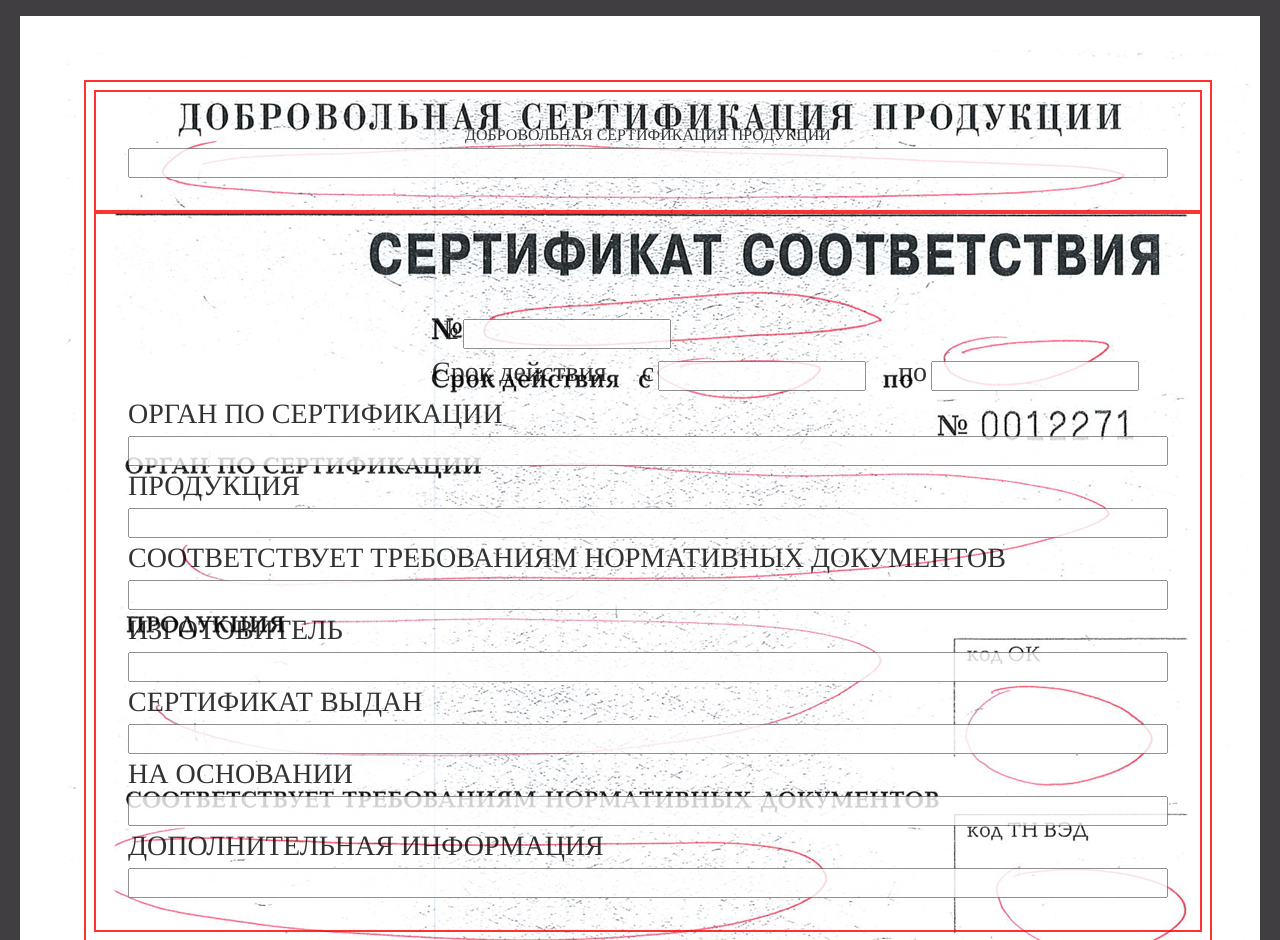
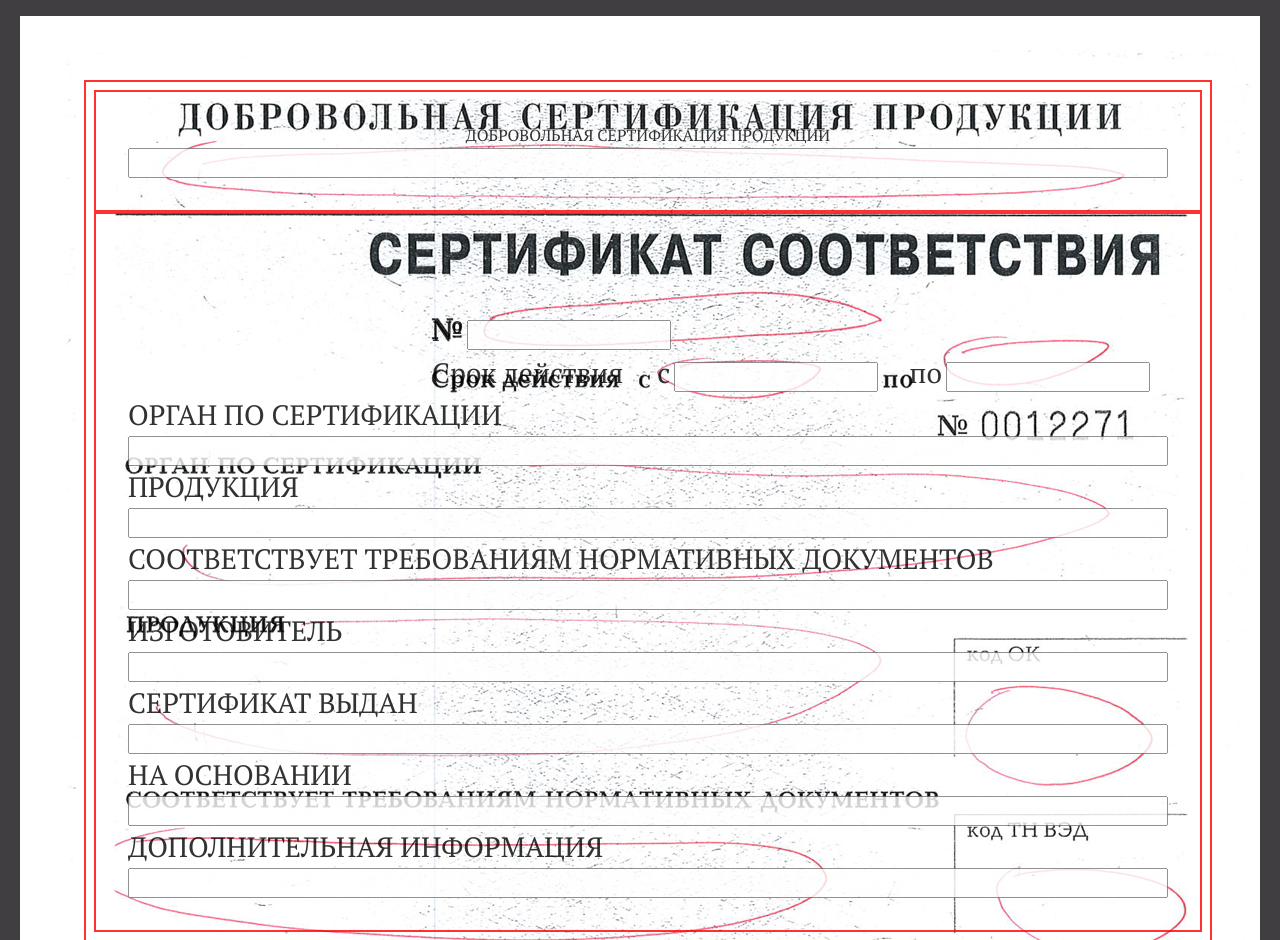
Before and after one commit to nigel-riss/exco-forms, a website built with webpack: page src/pug/index.pug in a window 1280 px wide. Shown: the top 940 px of the page. Built offline with nearby package versions, Linux system fonts and the light colour scheme.

Commit message:
Add fonts to build

```diff
--- a/package.json
+++ b/package.json
@@ -27,6 +27,7 @@
     "@babel/preset-env": "7.10.2",
     "autoprefixer": "9.8.0",
     "babel-loader": "8.1.0",
+    "clean-webpack-plugin": "3.0.0",
     "copy-webpack-plugin": "6.0.2",
     "css-loader": "3.5.3",
     "cssnano": "4.1.10",
--- a/src/scss/base/_global.scss
+++ b/src/scss/base/_global.scss
@@ -4,6 +4,7 @@ html {
 
   // typography
   font-size: 16px;
+  font-family: 'PT Serif', Times, serif;
 
   // visual
   background-color: $html-background;
--- /dev/null
+++ b/src/scss/fonts/_fonts.scss
@@ -0,0 +1,17 @@
+@font-face {
+  font-family: 'PT Serif';
+  src: url('../assets/fonts/PTSerif-Regular.woff2') format('woff2'),
+      url('../assets/fonts/PTSerif-Regular.woff') format('woff');
+  font-weight: normal;
+  font-style: normal;
+  font-display: swap;
+}
+
+@font-face {
+  font-family: 'PT Serif';
+  src: url('../assets/fonts/PTSerif-Bold.woff2') format('woff2'),
+      url('../assets/fonts/PTSerif-Bold.woff') format('woff');
+  font-weight: bold;
+  font-style: normal;
+  font-display: swap;
+}
--- a/src/scss/style.scss
+++ b/src/scss/style.scss
@@ -6,6 +6,7 @@
 @import './base/global';
 
 // fonts
+@import './fonts/fonts';
 
 // modules
 @import './modules/cert-form';
```
Also changed, not shown: public/about.html (deleted, +0 -1 lines), public/index.html (deleted, +0 -1 lines), build/webpack.base.config.js, src/assets/fonts/PTSerif-Bold.woff (added), src/assets/fonts/PTSerif-Bold.woff2 (added), src/assets/fonts/PTSerif-Regular.woff (added), src/assets/fonts/PTSerif-Regular.woff2 (added), 3 other files.
